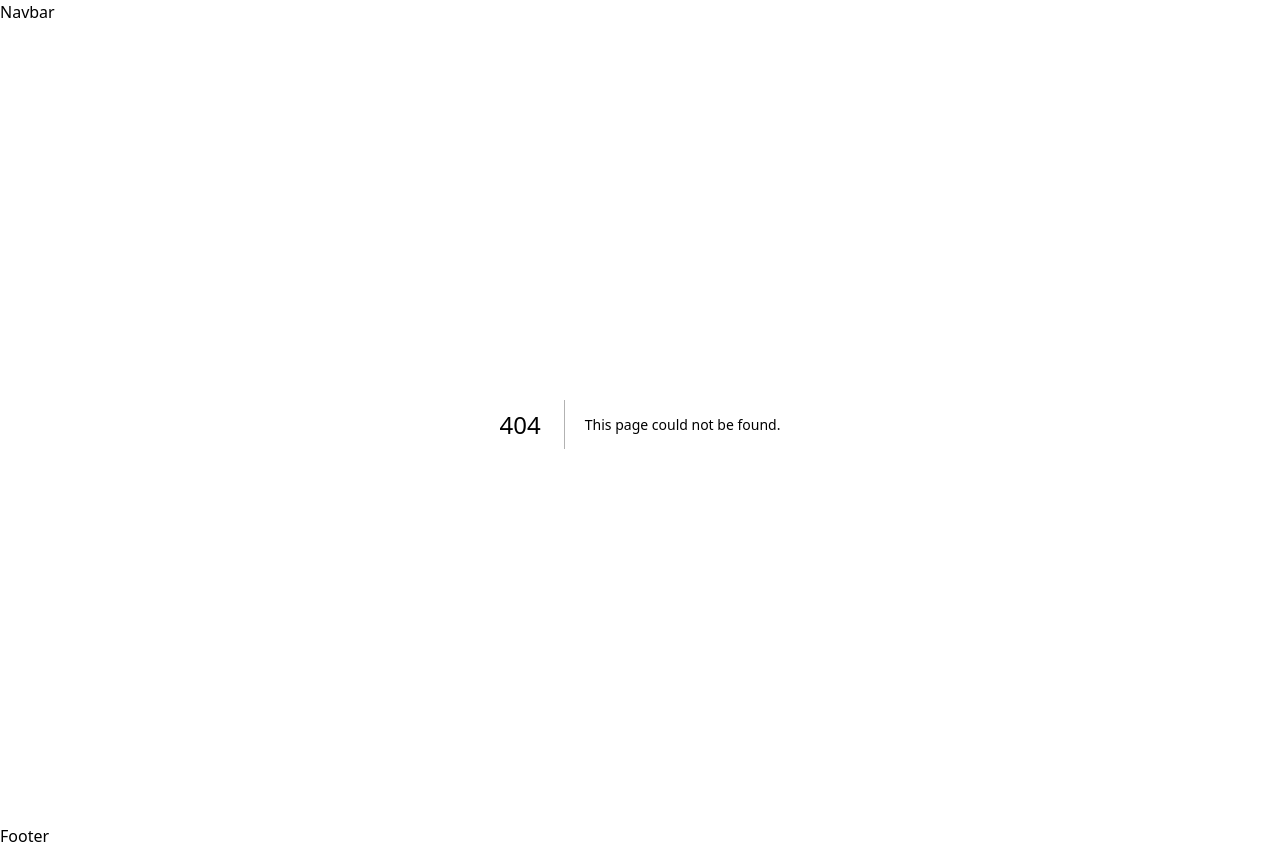
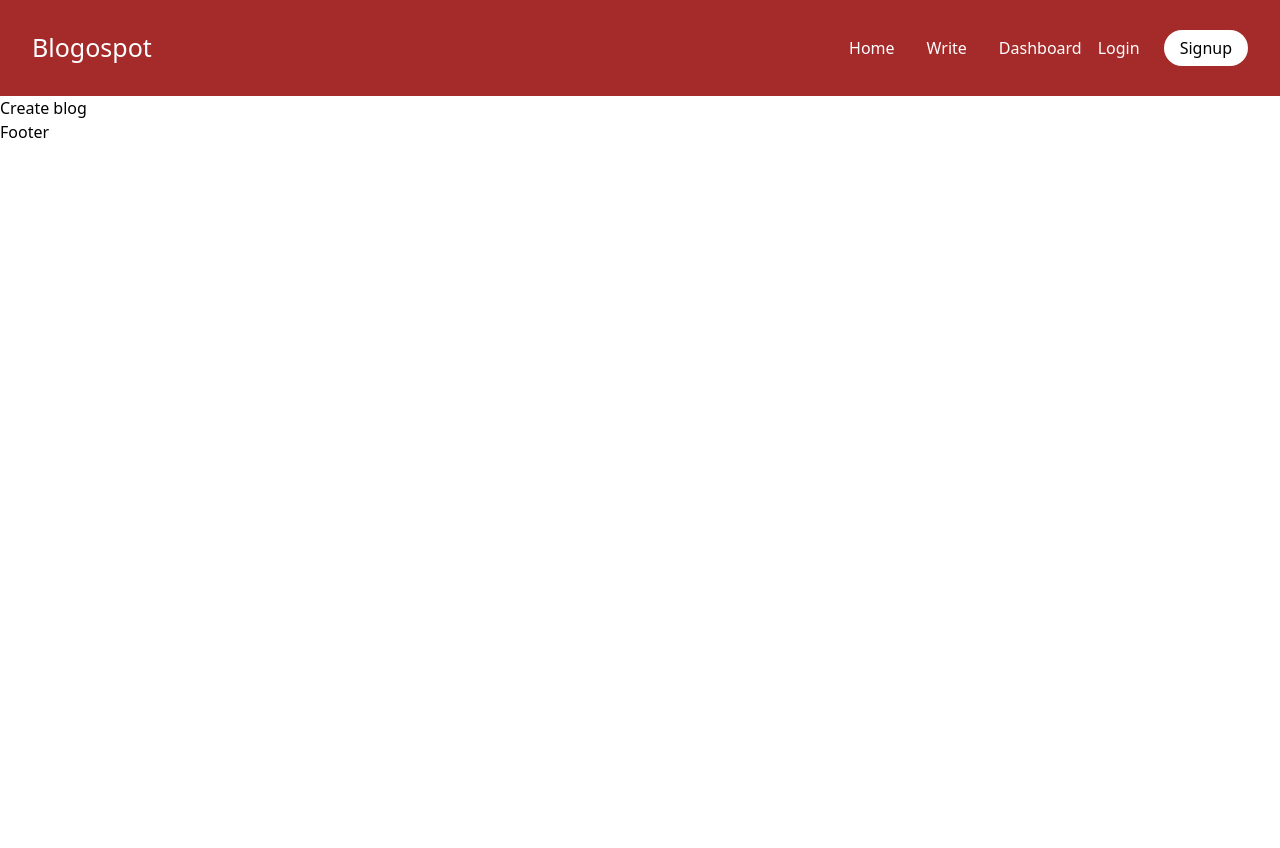
Before and after one commit to SAMUEL-UME/blogospot-frontend, a Next.js app: page /Write in a window 1280 px wide. Before the commit this address had no page. After the commit the page ends 800 px from the top, so only its background shows below. Built offline with nearby package versions, Linux system fonts and the light colour scheme.

Commit message:
Added New feature: Navbar

```diff
--- a/package.json
+++ b/package.json
@@ -18,10 +18,12 @@
     "next": "13.1.6",
     "react": "18.2.0",
     "react-dom": "18.2.0",
+    "react-icons": "^4.7.1",
     "styled-components": "^5.3.6",
     "typescript": "4.9.5"
   },
   "devDependencies": {
+    "@types/styled-components": "^5.1.26",
     "autoprefixer": "^10.4.13",
     "postcss": "^8.4.21",
     "tailwindcss": "^3.2.7"
--- /dev/null
+++ b/pages/Write.js
@@ -0,0 +1,11 @@
+import React from "react";
+
+const Write = () => {
+  return (
+    <div>
+      <h1>Create blog</h1>
+    </div>
+  );
+};
+
+export default Write;
--- a/src/components/molecule/Footer.js
+++ b/src/components/molecule/Footer.js
@@ -1,9 +1,10 @@
-import React from 'react'
+import React from 'react';
+import styles from "@/styles/Footer.module.css"
 
 const Footer = () => {
   return (
-    <div>
-      <h1>Footer</h1>
+    <div className={styles.container}>
+      <h1 >Footer</h1>
     </div>
   )
 }
--- a/src/components/molecule/Navbar.js
+++ b/src/components/molecule/Navbar.js
@@ -1,11 +1,57 @@
-import React from 'react'
+import React, { useState } from "react";
+import { RiMenu3Line, RiCloseLine } from "react-icons/ri";
+import styles from "@/styles/Navbar.module.css";
+export default function Navbar() {
+  const [toggleMenu, setToggleMenu] = useState(false);
+  return (
+    <div className={styles.navbar_container}>
+      <div className={styles.navbar}>
+        <div className={styles.logo}>Blogospot</div>
+        <div className={styles.content}>
+          <ul>
+            <li>Home</li>
+            <li>Write</li>
+            <li>Dashboard</li>
+          </ul>
+          <div className={styles.desktop}>
+            <button>Login</button>
+            <button>Signup</button>
+          </div>
+        </div>
 
-const Navbar = () => {
-  return (
-    <div>
-      <h1>Navbar</h1>
+        <div className={styles.mobile}>
+          {toggleMenu && (
+            <>
+              <div className={styles.navbar_content_mobile}>
+                <ul className={styles.navbar_list}>
+                  <li>Home</li>
+                  <li>Write</li>
+                  <li>Dashboard</li>
+                </ul>
+                <div className={styles.navbar_button_mobile}>
+                  <button>Login</button>
+                  <button>Signup</button>
+                </div>
+              </div>
+            </>
+          )}
+          <div className={styles.navbar_menu_mobile}>
+            {toggleMenu ? (
+              <RiCloseLine
+                color="#000"
+                size="2rem"
+                onClick={() => setToggleMenu(false)}
+              />
+            ) : (
+              <RiMenu3Line
+                color="#000"
+                size="2rem"
+                onClick={() => setToggleMenu(true)}
+              />
+            )}
+          </div>
+        </div>
+      </div>
     </div>
-  )
+  );
 }
-
-export default Navbar
--- a/src/components/template/CreateBlog.js
+++ b/src/components/template/CreateBlog.js
@@ -0,0 +1,11 @@
+import React from 'react'
+
+const CreateBlog = () => {
+  return (
+    <div>
+
+    </div>
+  )
+}
+
+export default CreateBlog
--- /dev/null
+++ b/styles/Navbar.module.css
@@ -0,0 +1,106 @@
+.navbar_container {
+  background: brown;
+}
+.navbar {
+  width: 100%;
+  padding: 0 2rem;
+  height: 12vh;
+  display: flex;
+  justify-content: space-between;
+  align-items: center;
+  color: #fff;
+}
+
+.logo {
+  font-size: 25px;
+}
+.navbar_content_mobile {
+  display: flex;
+  justify-content: flex-end;
+  align-items: flex-end;
+  flex-direction: column;
+  text-align: end;
+  background: brown;
+  padding: 2rem;
+  position: absolute;
+  top: 50px;
+  right: 20px;
+  margin-top: 1rem;
+  min-width: 210px;
+  border-radius: 5px;
+  transition: cubic-bezier(0.455, 0.03, 0.515, 0.955);
+  box-shadow: 0 0 5px rgba(0, 0, 0, 0.5);
+}
+.navbar_list {
+  display: flex;
+  flex-direction: column;
+  gap: 0.7rem;
+  list-style: none;
+}
+.navbar_list li {
+  font-size: 20px;
+}
+
+.navbar_button_mobile {
+  padding-top: 0.7rem;
+  display: flex;
+  flex-direction: column;
+  gap: 0.7rem;
+}
+.navbar_button_mobile button {
+  display: block;
+  background: none;
+  outline: none;
+  text-align: center;
+  padding: 0.7rem 1.5rem;
+  font-weight: 450;
+  font-size: 18px;
+  cursor: pointer;
+  transition: 0.3s ease-in-out;
+  background: #000;
+}
+.content {
+  display: none;
+  justify-content: space-between;
+  opacity: 1;
+  /* width: 50%; */
+  max-width: 450px;
+}
+.content ul {
+  display: flex;
+  align-items: center;
+  /* justify-content: space-between; */
+  gap: 2rem;
+  /* width: 60%; */
+}
+.content .desktop {
+  display: flex !important;
+  padding-left: 1rem;
+  align-items: center;
+  justify-content: space-between;
+  gap: 1.5rem;
+  /* width: 40%; */
+}
+.desktop button:nth-last-child(1) {
+  display: block;
+  background: none;
+  outline: none;
+  text-align: center;
+  padding: 0.4rem 1rem;
+  border-radius: 20px;
+  font-weight: 450;
+  font-size: 16px;
+  cursor: pointer;
+  color: #000;
+  transition: 0.3s ease-in-out;
+  background: #fff;
+}
+@media (min-width: 700px) {
+  .mobile {
+    display: none;
+    opacity: 0;
+  }
+  .content {
+    display: flex;
+  }
+}
--- a/styles/globals.css
+++ b/styles/globals.css
@@ -6,6 +6,8 @@
   box-sizing: border-box;
   padding: 0;
   margin: 0;
+  font-family: system-ui, -apple-system, BlinkMacSystemFont, "Segoe UI", Roboto,
+    Oxygen, Ubuntu, Cantarell, "Open Sans", "Helvetica Neue", sans-serif;
 }
 
 html,
```
Also changed, not shown: styles/Footer.module.css (added), 1 other file (tests, documents, lock files or other folders).
